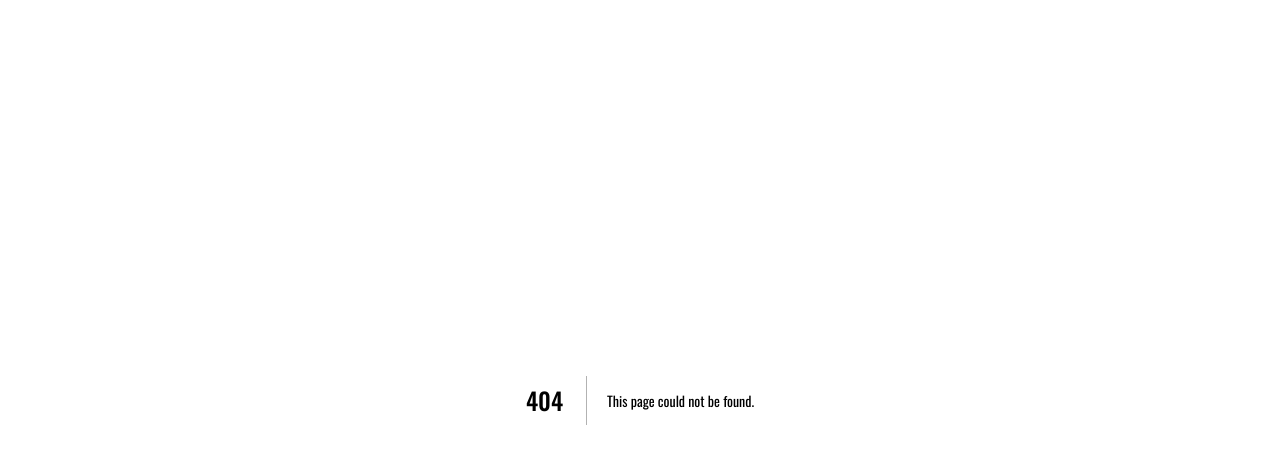
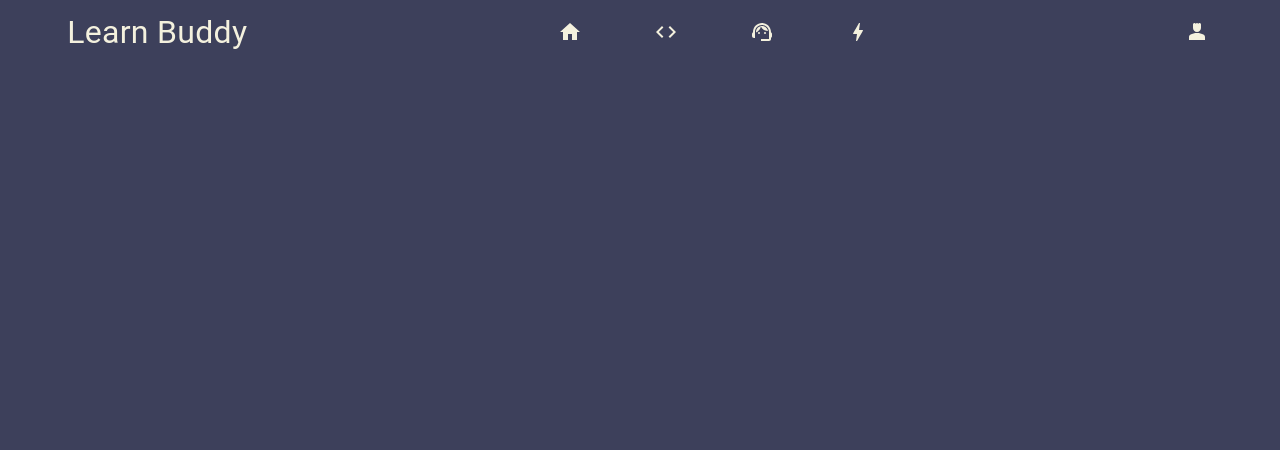
Before and after one commit to Vinay-Khanagavi/datadojo, a Next.js app in the folder codingguru/: page /profile in a window 1280 px wide. Before the commit this address had no page. Shown: the top 450 px of the page. Built offline with nearby package versions, Linux system fonts and the light colour scheme.

Commit message:
Added blank page for dashboard

```diff
--- /dev/null
+++ b/codingguru/app/profile/page.js
@@ -0,0 +1,122 @@
+'use client'
+
+import { useState } from "react"
+import {Box, Link, Typography, Button} from "@mui/material"
+
+import HomeIcon from '@mui/icons-material/Home';
+import CodeIcon from '@mui/icons-material/Code';
+import SupportAgentIcon from '@mui/icons-material/SupportAgent';
+import BoltIcon from '@mui/icons-material/Bolt';
+import Person4Icon from '@mui/icons-material/Person4';
+
+const col1 = ['#3D405B']; // Dark shade
+const col2 = ['#E07A5F']; // red
+const col3 = ['#81B29A']; // green
+const col4 = ['#F4F1DE']; // white
+const col5 = ['#F2CC8F']; // yellow
+const col6 = ['#191c35']; // Darker shade
+
+export default function Home(){
+
+
+
+    return(
+        <Box
+            width={'100vw'}
+            height={'100vh'}
+            display={'flex'}
+            bgcolor={col1}
+        >
+                    <Box
+                        width='92vw'
+                        height='8vh'
+                        display='flex'
+                        justifyContent='space-between'
+                        alignItems='center'
+                        padding={'0 4vw'}
+                        >
+                            <Typography
+                            color={col4}
+                            margin='0.5em'
+                            fontSize='2em'
+                            >
+                                <Link
+                                    color='inherit'
+                                    underline='none'
+                                    href='./'
+                                >
+                                    Learn Buddy
+                                </Link>
+                            </Typography>
+
+                            <Box
+                                display={'flex'}
+                                justifyContent={'space-around'}
+                                width={'30vw'}
+                            >
+                                <Button
+                                    href='./profile/'
+                                    sx={{color:col4,
+                                        '&:hover':{
+                                            color:col1,
+                                            backgroundColor:col4
+                                        }
+
+                                    }}
+                                >
+                                    <HomeIcon />
+                                </Button>
+                                <Button
+                                    href='./editor/'
+                                    sx={{color:col4,
+                                        '&:hover':{
+                                            color:col1,
+                                            backgroundColor:col4
+                                        }
+
+                                    }}
+                                >
+                                    <CodeIcon />
+                                </Button>
+                                <Button
+                                    href='./chat/'
+                                    sx={{color:col4,
+                                        '&:hover':{
+                                            color:col1,
+                                            backgroundColor:col4
+                                        }
+
+                                    }}
+                                >
+                                    <SupportAgentIcon />
+                                </Button>
+                                <Button
+                                    href='./fcgen/'
+                                    sx={{color:col4,
+                                        '&:hover':{
+                                            color:col1,
+                                            backgroundColor:col4
+                                        }
+
+                                    }}
+                                >
+                                    <BoltIcon />
+                                </Button>
+                            </Box>
+
+                            <Button
+                                href="./"
+                                sx={{color:col4,
+                                    '&:hover':{
+                                        color:col1,
+                                        backgroundColor:col4
+                                    }
+
+                                }}
+                            >
+                                <Person4Icon/>
+                            </Button>
+                        </Box>
+        </Box>
+    )
+}
--- a/package.json
+++ b/package.json
@@ -4,7 +4,12 @@
     "@emotion/styled": "^11.13.0",
     "@mui/icons-material": "^6.0.1",
     "@mui/material": "^6.0.1",
+    "body-parser": "^1.20.2",
+    "child_process": "^1.0.2",
+    "cors": "^2.8.5",
+    "express": "^4.19.2",
     "firebase": "^10.13.1",
+    "firebase-admin": "^12.4.0",
     "lucide-react": "^0.437.0",
     "openai": "^4.57.0",
     "react-markdown": "^9.0.1"
```
Also changed, not shown: codingguru/app/editor/page.js (+7 -0 lines), codingguru/app/editor/server.js (added, +63 -0 lines), 1 other file (tests, documents, lock files or other folders).
